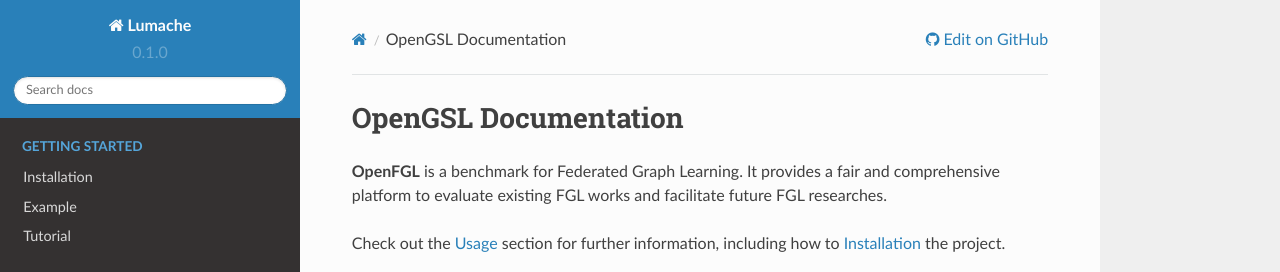
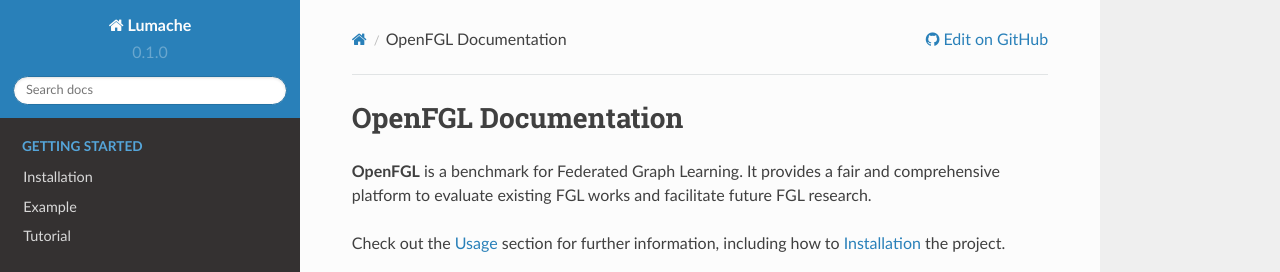
Before and after one commit to Youth-49/test_template, a Sphinx documentation site: the page built from docs/source/index.rst, in a window 1280 px wide and 900 px high. Shown: the top 272 px of the window. Built offline with Sphinx 7.4.7 and the Read the Docs theme 2.0.0, drawn with Linux system fonts in a browser that asks for light colours.

Commit message:
Update index.rst

```diff
--- a/docs/source/index.rst
+++ b/docs/source/index.rst
@@ -1,10 +1,10 @@
 :github_url: xxx
 
-OpenGSL Documentation
+OpenFGL Documentation
 ===================================
 
 **OpenFGL** is a benchmark for Federated Graph Learning.
-It provides a fair and comprehensive platform to evaluate existing FGL works and facilitate future FGL researches.
+It provides a fair and comprehensive platform to evaluate existing FGL works and facilitate future FGL research.
 
 Check out the :doc:`usage` section for further information, including
 how to :ref:`installation` the project.
```
